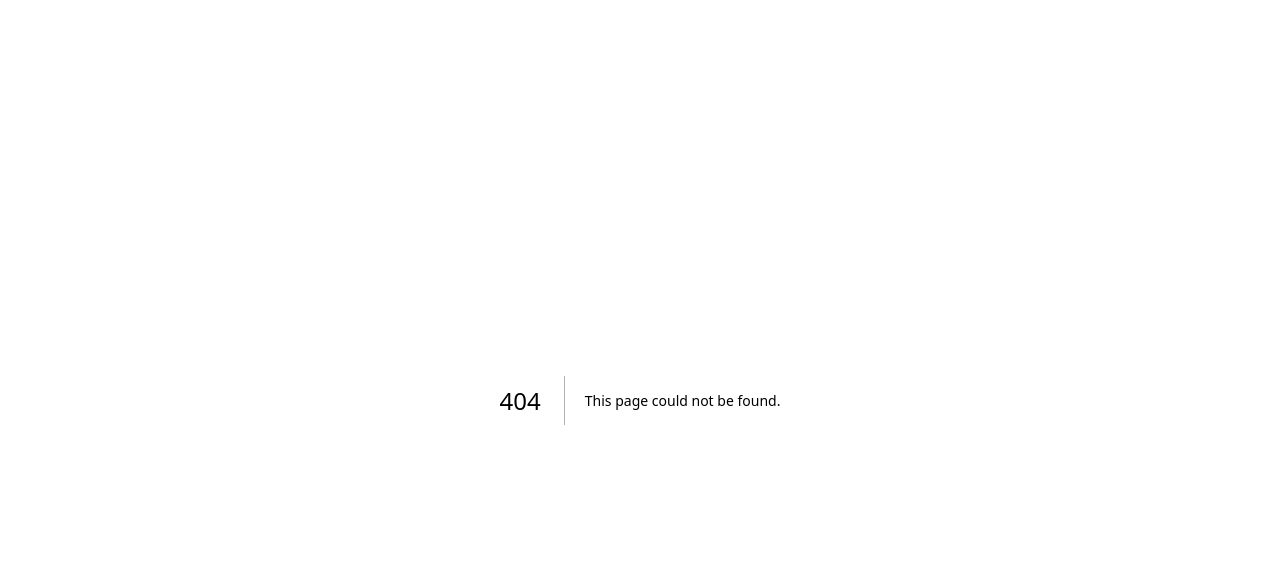
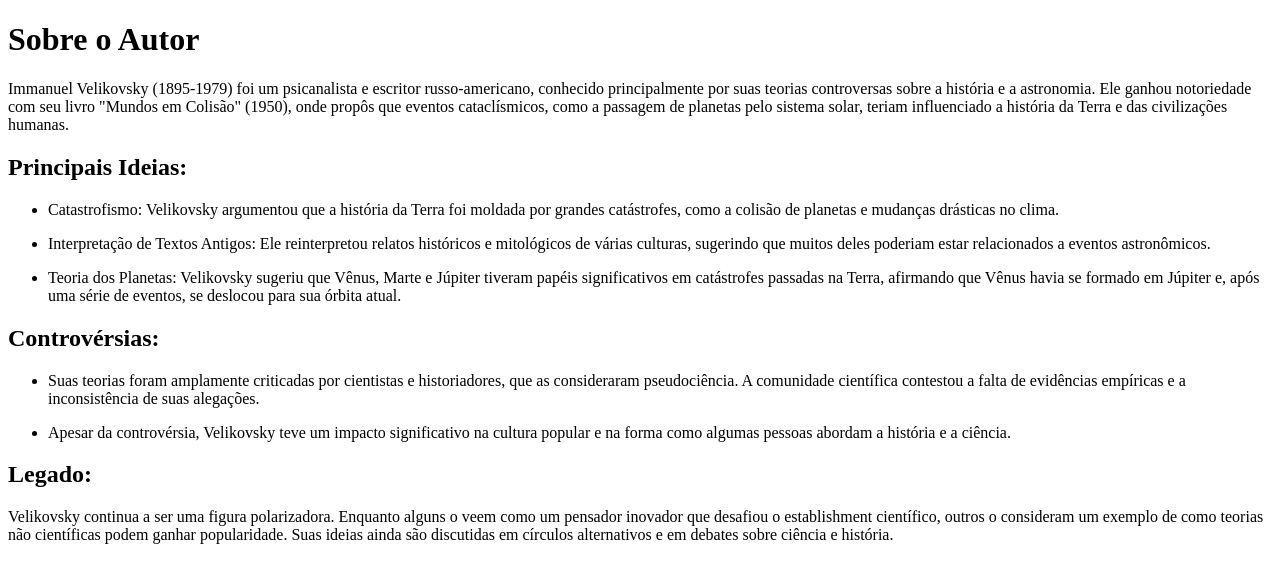
Before and after one commit to samihneto/CP5-WIC, a Next.js app in the folder cp5-wic/: page /pag3 in a window 1280 px wide. Before the commit this address had no page. Shown: the top 582 px of the page. Built offline with nearby package versions, Linux system fonts and the light colour scheme.

Commit message:
Estruturando informacoes da pagina 3

```diff
--- /dev/null
+++ b/cp5-wic/src/app/pag3/page.tsx
@@ -0,0 +1,23 @@
+
+
+export default function Pag3() {
+  return (
+    <div>
+        <h1>Sobre o Autor</h1>
+        <p>Immanuel Velikovsky (1895-1979) foi um psicanalista e escritor russo-americano, conhecido principalmente por suas teorias controversas sobre a história e a astronomia. Ele ganhou notoriedade com seu livro "Mundos em Colisão" (1950), onde propôs que eventos cataclísmicos, como a passagem de planetas pelo sistema solar, teriam influenciado a história da Terra e das civilizações humanas.</p>
+        <h2>Principais Ideias: </h2>
+        <ul>
+            <li><p>Catastrofismo: Velikovsky argumentou que a história da Terra foi moldada por grandes catástrofes, como a colisão de planetas e mudanças drásticas no clima.</p></li>
+            <li><p>Interpretação de Textos Antigos: Ele reinterpretou relatos históricos e mitológicos de várias culturas, sugerindo que muitos deles poderiam estar relacionados a eventos astronômicos.</p></li>
+            <li><p>Teoria dos Planetas: Velikovsky sugeriu que Vênus, Marte e Júpiter tiveram papéis significativos em catástrofes passadas na Terra, afirmando que Vênus havia se formado em Júpiter e, após uma série de eventos, se deslocou para sua órbita atual.</p></li>
+        </ul>
+        <h2>Controvérsias: </h2>
+        <ul>
+            <li><p>Suas teorias foram amplamente criticadas por cientistas e historiadores, que as consideraram pseudociência. A comunidade científica contestou a falta de evidências empíricas e a inconsistência de suas alegações.</p></li>
+            <li><p>Apesar da controvérsia, Velikovsky teve um impacto significativo na cultura popular e na forma como algumas pessoas abordam a história e a ciência.</p></li>
+        </ul>
+        <h2>Legado:</h2>
+        <p>Velikovsky continua a ser uma figura polarizadora. Enquanto alguns o veem como um pensador inovador que desafiou o establishment científico, outros o consideram um exemplo de como teorias não científicas podem ganhar popularidade. Suas ideias ainda são discutidas em círculos alternativos e em debates sobre ciência e história.</p>
+    </div>
+  )
+}
```
